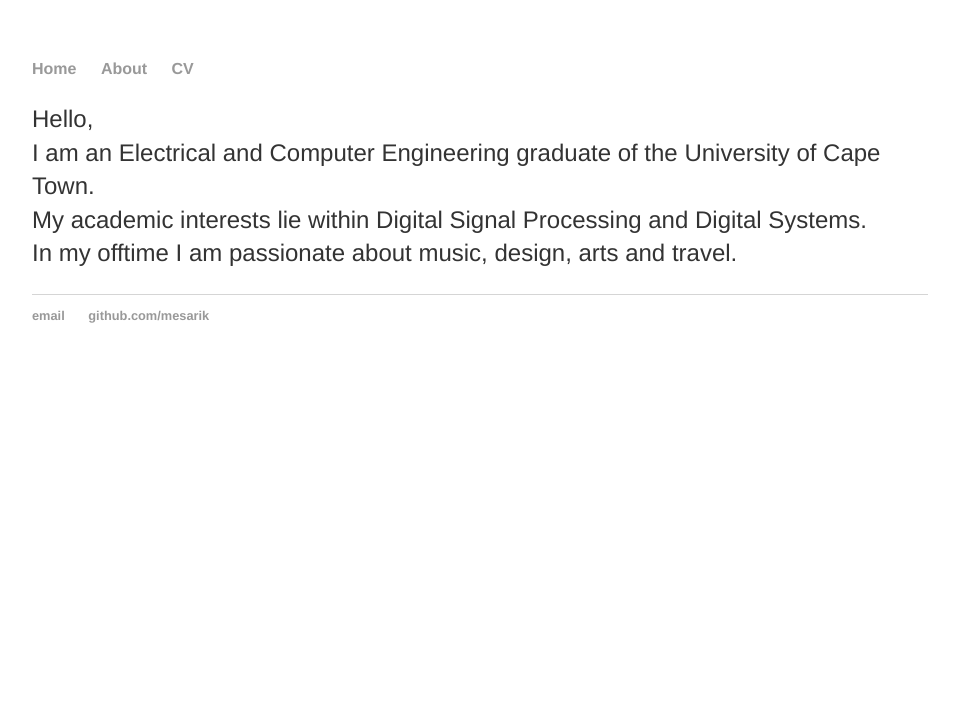
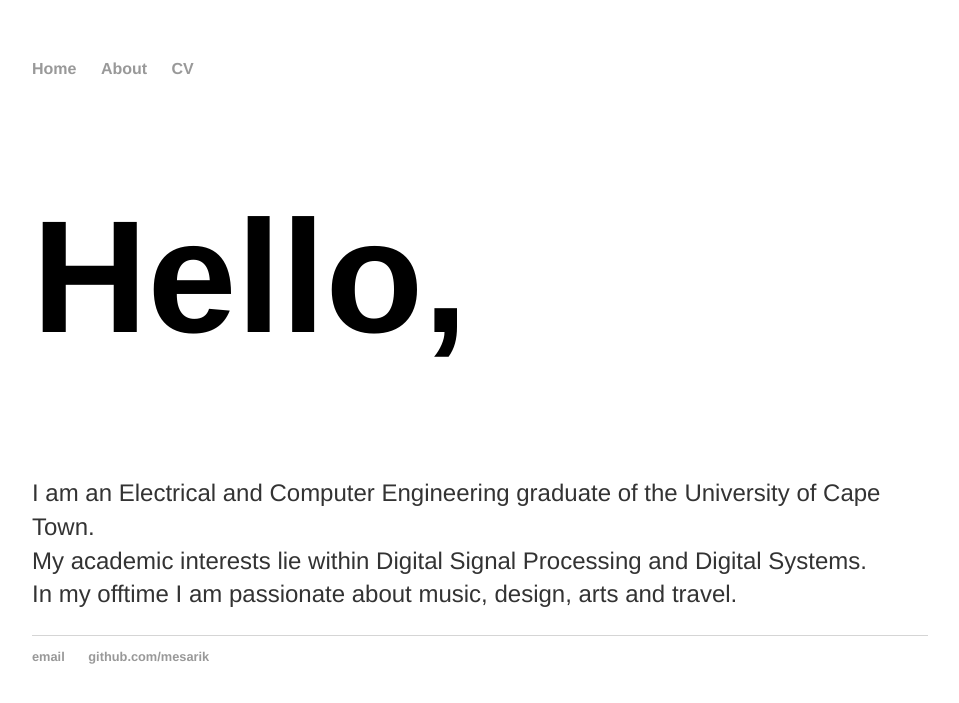
Before and after one commit to mesarcik/mesarcik.github.io, a Jekyll site: the page built from about/index.html, in a window 1280 px wide. Shown: the top 703 px of the page, without its empty margins (160-1119 px from the left). Built offline with Jekyll 4.4.1, drawn with Linux system fonts in a browser that asks for light colours.

Commit message:
git_uploader.sh

```diff
--- a/about/index.html
+++ b/about/index.html
@@ -4,8 +4,8 @@ title: About Misha Mesarcik
 ---
 
 		<div class="about">
-			<p>Hello, <br>
-			   I am an Electrical and Computer Engineering graduate of the University of Cape Town.<br>
+			<h1>Hello,</h1>
+			 <p>I am an Electrical and Computer Engineering graduate of the University of Cape Town.<br>
 			   My academic interests lie within Digital Signal Processing and Digital Systems. <br>
 			   In my offtime I am passionate about music, design, arts and travel.
 		   </p>
```
